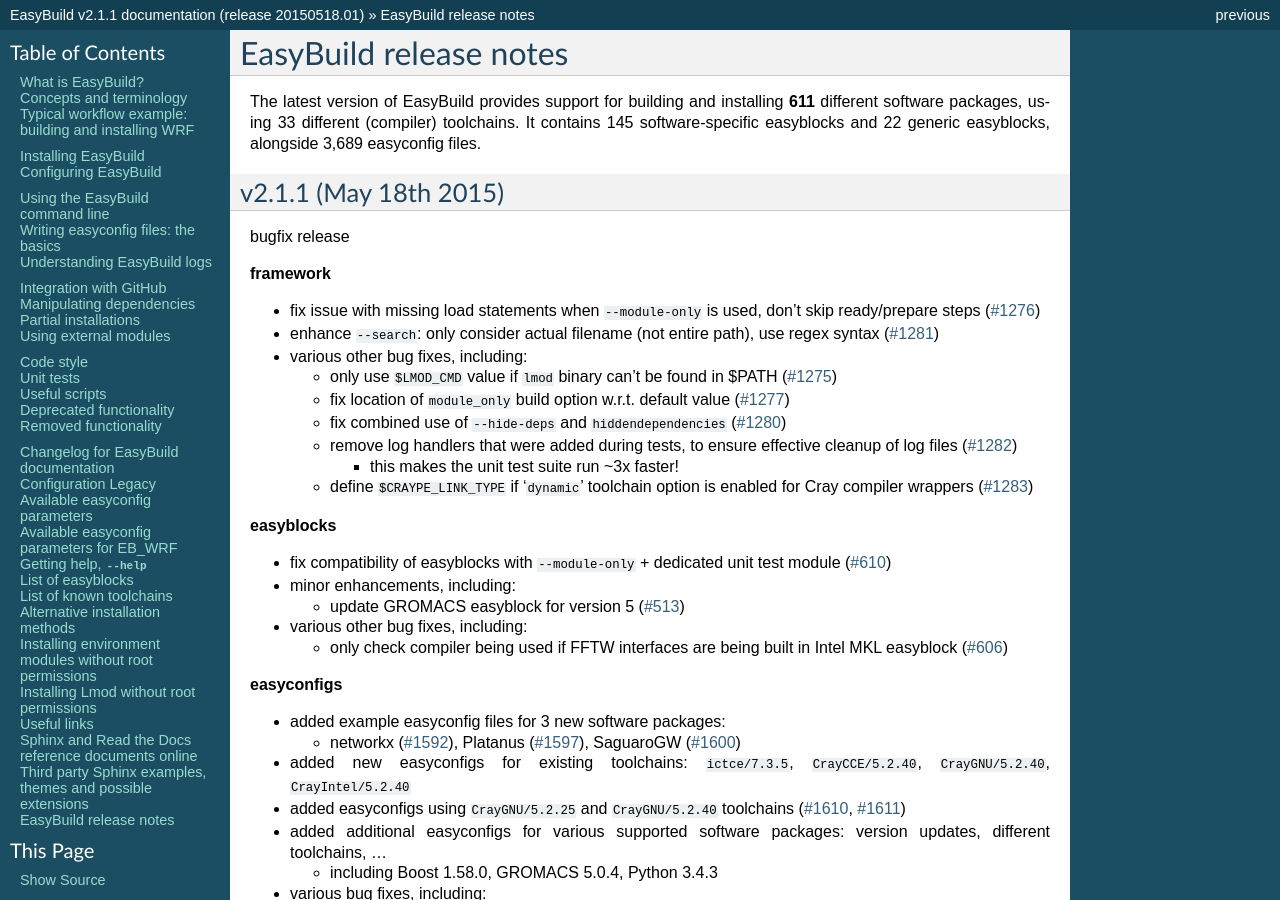
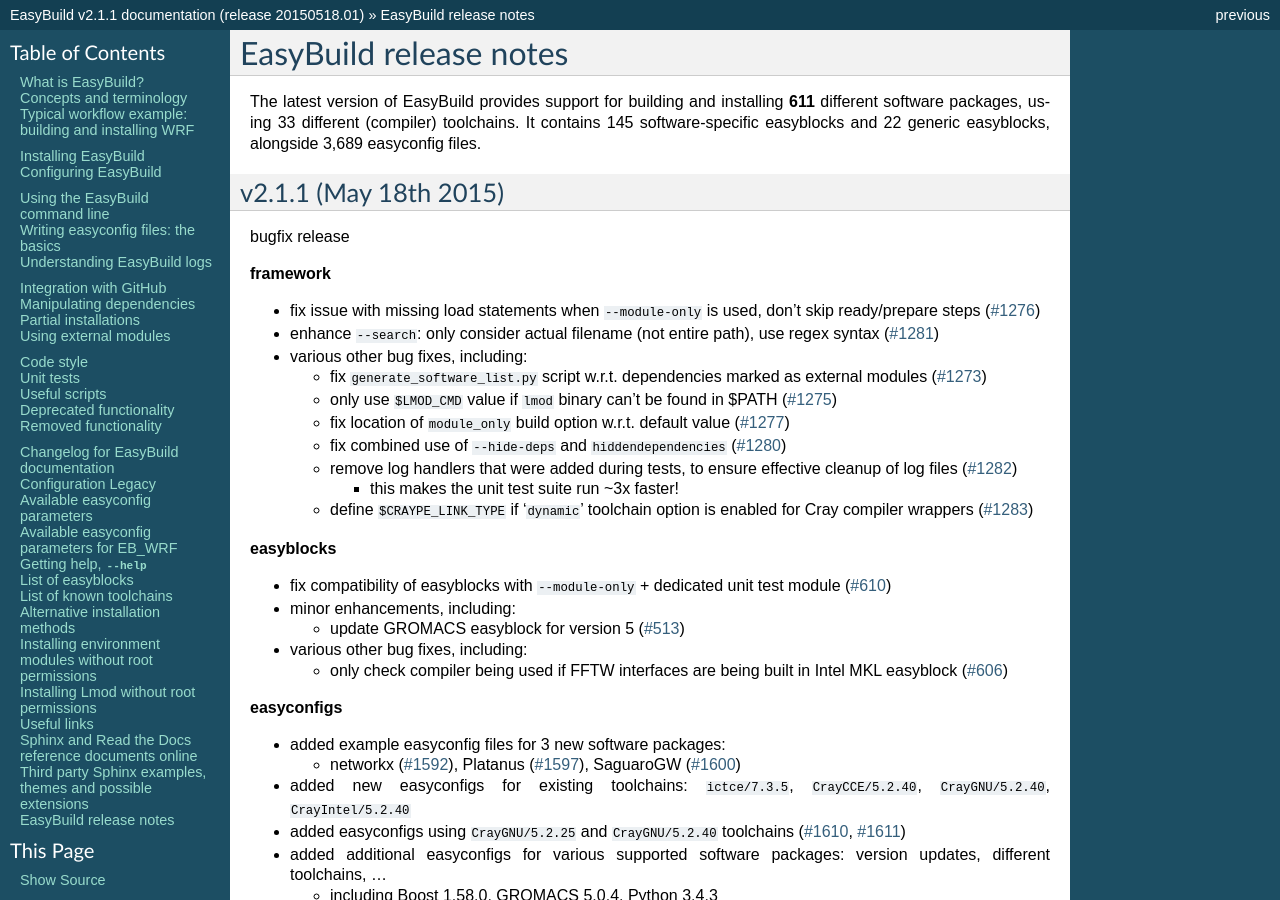
Before and after one commit to easybuilders/easybuild, a Sphinx documentation site: the page built from docs/Release_notes.rst, in a window 1280 px wide and 900 px high. Built offline with Sphinx 7.4.7, drawn with Linux system fonts in a browser that asks for light colours.

Commit message:
include #1273 in v2.1.1 release notes

```diff
--- a/docs/Release_notes.rst
+++ b/docs/Release_notes.rst
@@ -20,6 +20,7 @@
 * enhance ``--search``: only consider actual filename (not entire path), use regex syntax (`#1281 <https://github.com/hpcugent/easybuild-framework/pull/1281>`_)
 * various other bug fixes, including:
 
+  * fix ``generate_software_list.py`` script w.r.t. dependencies marked as external modules (`#1273 <https://github.com/hpcugent/easybuild-framework/pull/1273>`_)
   * only use ``$LMOD_CMD`` value if ``lmod`` binary can't be found in $PATH (`#1275 <https://github.com/hpcugent/easybuild-framework/pull/1275>`_)
   * fix location of ``module_only`` build option w.r.t. default value (`#1277 <https://github.com/hpcugent/easybuild-framework/pull/1277>`_)
   * fix combined use of ``--hide-deps`` and ``hiddendependencies`` (`#1280 <https://github.com/hpcugent/easybuild-framework/pull/1280>`_)
```
